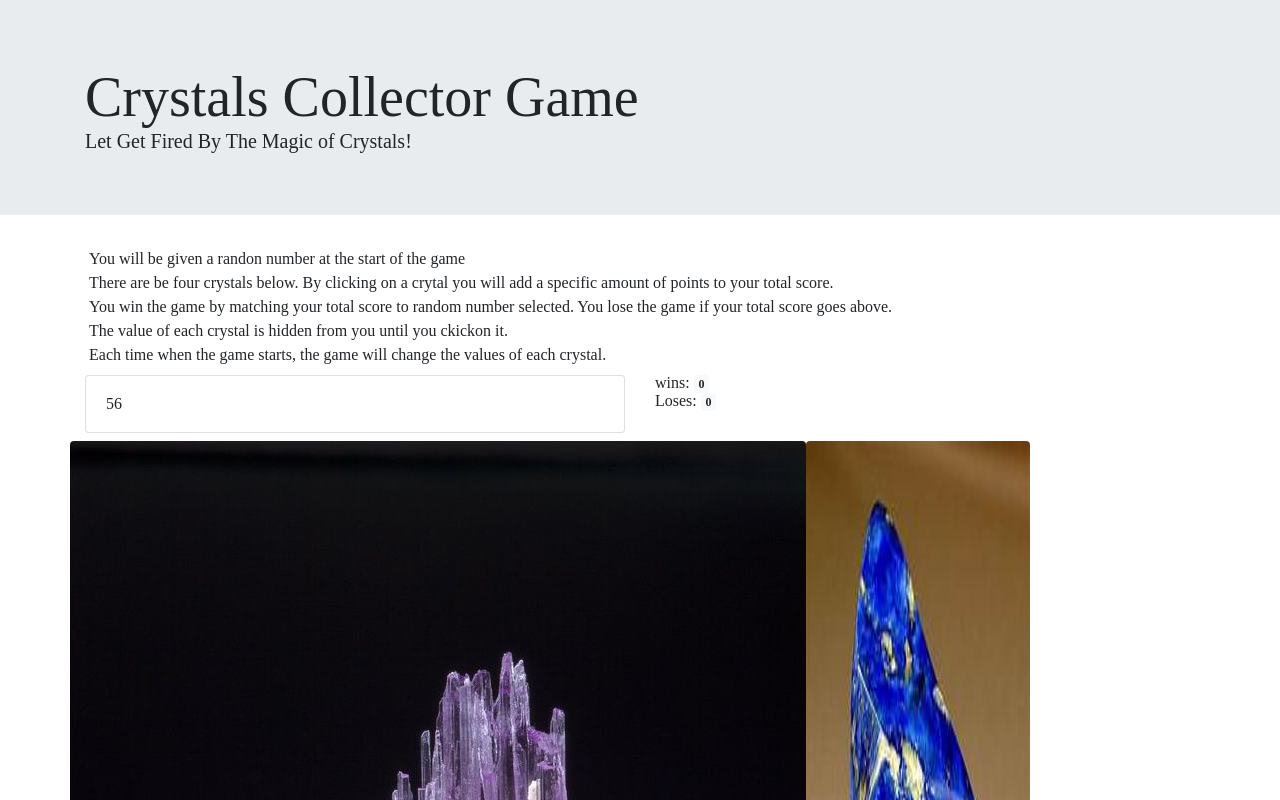
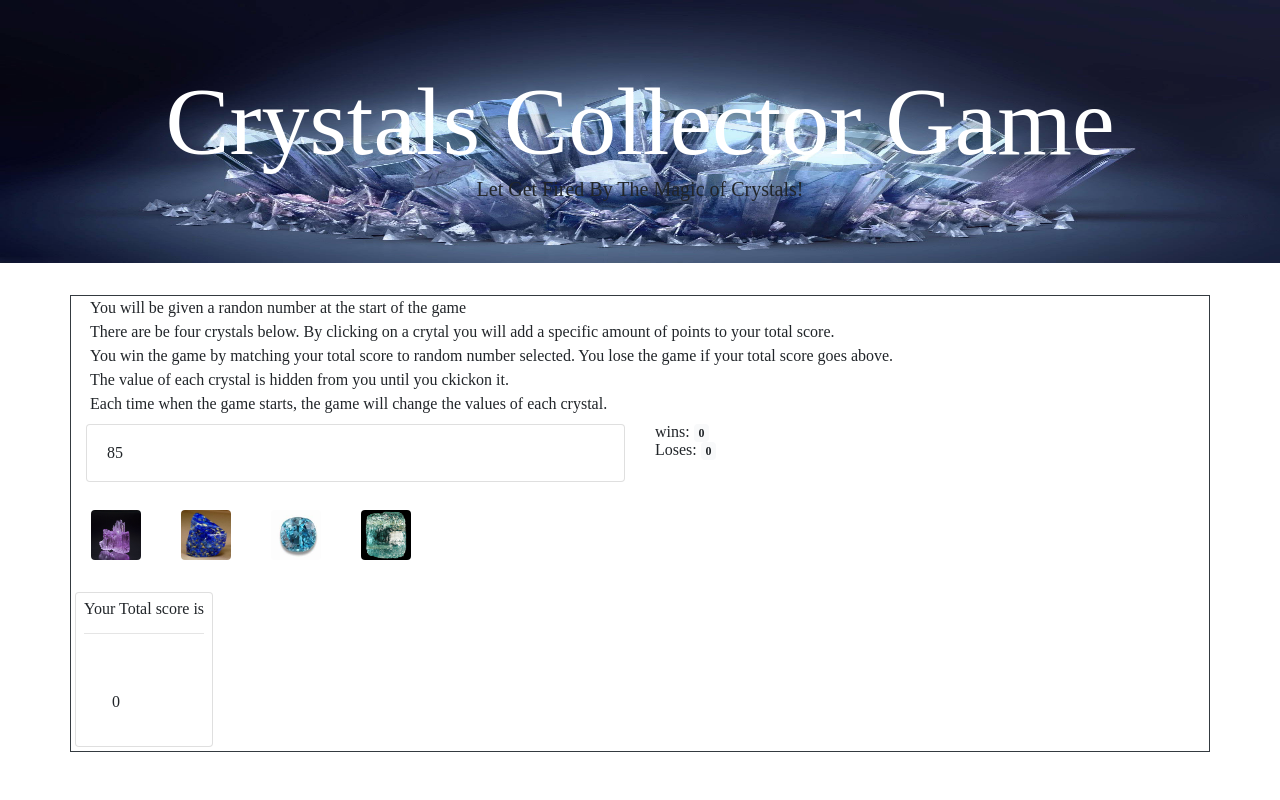
Before and after one commit to djiani/crystall-game, a plain HTML site: page index.html in a window 1280 px wide. Shown: the top 800 px of the page. Drawn offline with nearby package versions, Linux system fonts and the light colour scheme.

Commit message:
done implement core logic of the game

```diff
--- a/assets/css/style.css
+++ b/assets/css/style.css
@@ -0,0 +1,9 @@
+.jumbotron{
+    background-image: url("../images/Crystal_Bed.jpg");
+    background-repeat: round;
+}
+.imgBox{
+    width: 50px;
+    height: 50px;
+    margin:20px;
+}
--- a/assets/javascript/game.js
+++ b/assets/javascript/game.js
@@ -11,9 +11,58 @@ let totalScore = 0;
 
 function generateRandNumb(){
     ranNum = numberGenerator(19, 120);
+    $('.randNum').text(ranNum);
+    numCryst1 = numberGenerator(1, 12);
+    numCryst2 = numberGenerator(1, 12);
+    numCryst3 = numberGenerator(1, 12);
+    numCryst4 = numberGenerator(1, 12);
+
 }
+
+function checkGain(){
+    if(totalScore === ranNum){
+        wins++;
+        $(".wins").text(wins);
+        //reinitialize the game
+        totalScore = 0;
+        generateRandNumb();
+    }else if(totalScore > ranNum){
+        loses++;
+        $(".loses").text(loses);
+        totalScore = 0;
+        generateRandNumb();
+    }else{
+        $(".totalScore").text(totalScore);
+    }
+
+}
+
 $(document).ready(function(){
+
+    generateRandNumb();
+
+    $(".crystal1").on("click", function(){
+        totalScore += numCryst1;
+        checkGain();
+    });
+
+    $(".crystal2").on("click", function(){
+        totalScore += numCryst2;
+        checkGain();
+    });
+    $(".crystal3").on("click", function(){
+        totalScore += numCryst3;
+        checkGain();
+    });
+    $(".crystal4").on("click", function(){
+        totalScore += numCryst4;
+        checkGain();
+    });
 
 
 
-})
+
+
+
+
+});
--- a/index.html
+++ b/index.html
@@ -10,17 +10,18 @@
     <script src="https://cdnjs.cloudflare.com/ajax/libs/popper.js/1.14.7/umd/popper.min.js"></script>
     <link rel="stylesheet" href="assets/css/reset.css">
     <link rel="stylesheet" href="assets/css/style.css">
+    <script type="text/javascript" src="assets/javascript/game.js"></script>
     <title>Crystals Collector Game</title>
 </head>
 
 <body>
     <div class="jumbotron jumbotron-fluid">
-        <div class="container">
-            <h1 class="display-4">Crystals Collector Game</h1>
+        <div class="container text-center">
+            <h1 class="display-1 text-white">Crystals Collector Game</h1>
             <p class="lead">Let Get Fired By The Magic of Crystals!</p>
         </div>
     </div>
-    <div class="container">
+    <div class="container border border-lg border-dark">
         <div class="game_description">
             <p class="p-1">You will be given a randon number at the start of the game
             </p>
@@ -46,7 +47,7 @@
             <div class="col-6">
                 <div class="card">
                     <div class="card-body">
-                        <p class="card-textm randNum">56</p>
+                        <p class="card-textm randNum"> 0 </p>
                     </div>
                 </div>
             </div>
@@ -56,10 +57,10 @@
             </div>
         </div>
         <div class="row mt-2">
-            <img src="assets/images/crystal1.jpg" class="rounded float-left imgBox" alt="crystal image 1 ">
-            <img src="assets/images/crystal2.jpg" class="rounded float-left imgBox" alt="crystal image 2 ">
-            <img src="assets/images/crystal5.jpg" class="rounded float-left imgBox" alt="crystal image 3 ">
-            <img src="assets/images/crystal4.jpg" class="rounded float-left imgBox" alt="crystal image 4 ">
+            <img src="assets/images/crystal1.jpg" class="rounded float-left imgBox crystal1" alt="crystal image 1 ">
+            <img src="assets/images/crystal2.jpg" class="rounded float-left imgBox crystal2" alt="crystal image 2 ">
+            <img src="assets/images/crystal5.jpg" class="rounded float-left imgBox crystal3" alt="crystal image 3 ">
+            <img src="assets/images/crystal4.jpg" class="rounded float-left imgBox crystal3" alt="crystal image 4 ">
         </div>
         <div class="row mt-2">
             <div class="card m-1">
@@ -68,7 +69,7 @@
                     <hr>
                 </div>
                 <div class="card-body">
-                    <p class="card-text p-3 totalScore">0</p>
+                    <p class="card-text p-3 totalScore"> 0 </p>
                 </div>
             </div>
         </div>
```
Also changed, not shown: assets/images/Crystal_Bed.jpg (added), assets/images/cryst_backg.jpg (added).
